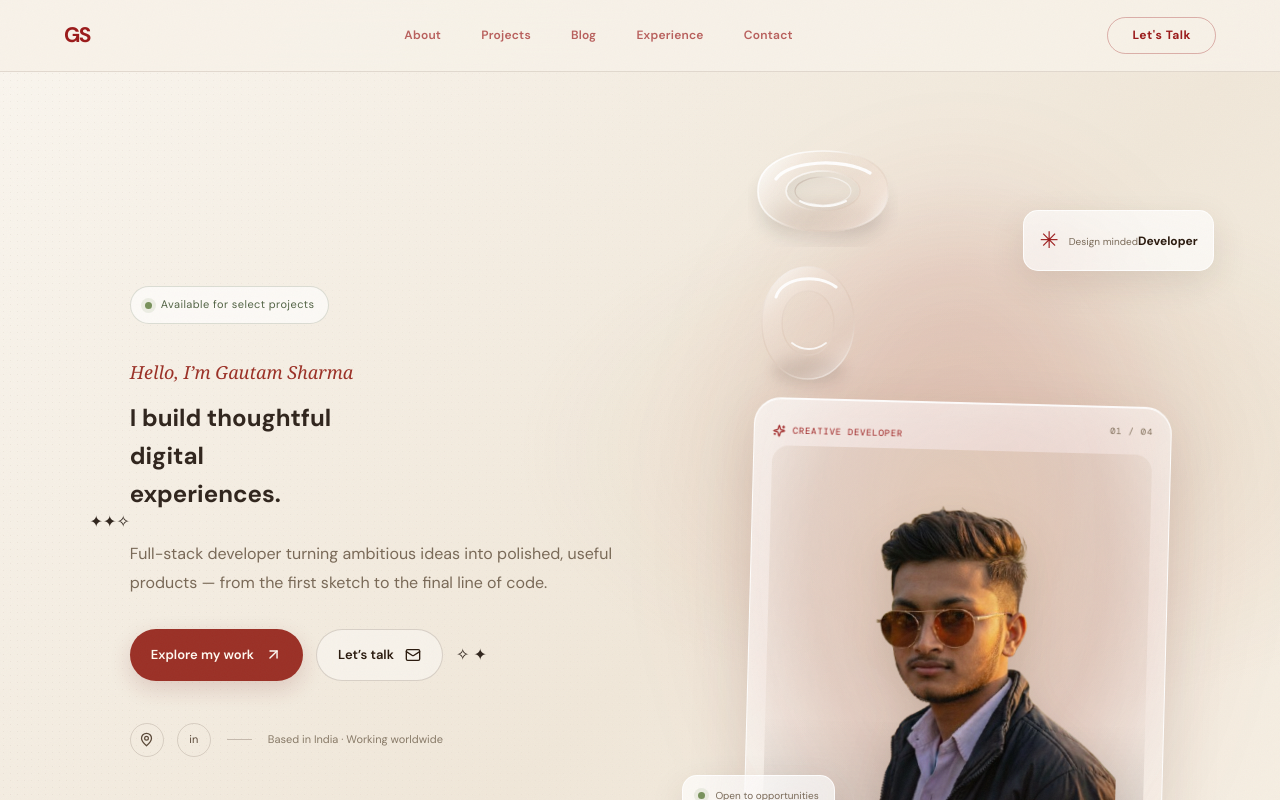
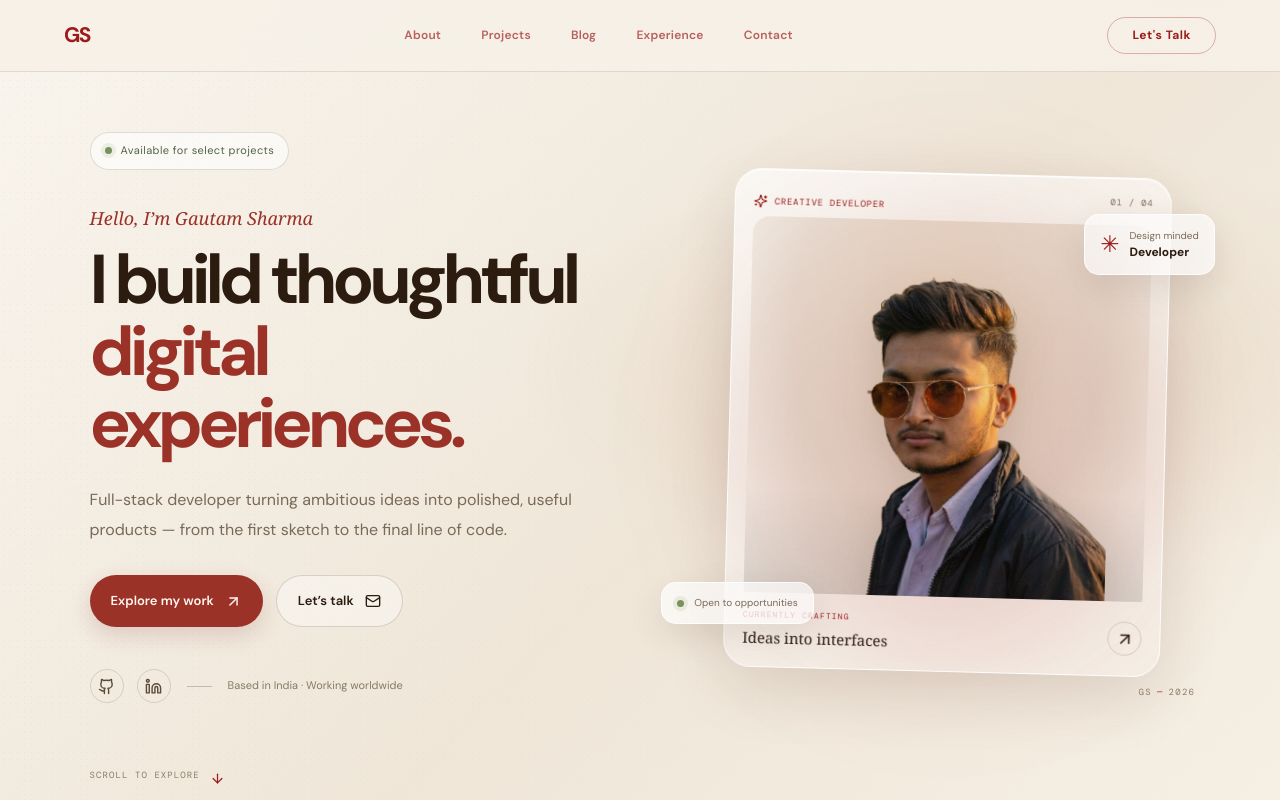
Before and after one commit to GautamSharma-coder/Gautam-Sharma, a React (Create React App) app: page / in a window 1280 px wide. Shown: the top 800 px of the page. Built offline with nearby package versions, Linux system fonts and the light colour scheme; a web font is replaced by a local one.

Commit message:
feat: add Hero component with introductory content and social links

```diff
--- a/src/components/Hero.js
+++ b/src/components/Hero.js
@@ -1,298 +1,39 @@
-import { ArrowUpRight, Mail, Sparkles } from "lucide-react";
-
-// ─── 3D GLASS ORNAMENT COMPONENTS ─────────────────────────────────────────────
-
-function GlassTorusTop() {
-  return (
-    <div className="glass-ornament glass-torus-top" aria-hidden="true">
-      <svg width="150" height="110" viewBox="0 0 150 110" fill="none" xmlns="http://www.w3.org/2000/svg">
-        <defs>
-          <filter id="torusShadow" x="-25%" y="-25%" width="150%" height="160%">
-            <feGaussianBlur in="SourceAlpha" stdDeviation="9" />
-            <feOffset dx="0" dy="14" />
-            <feComponentTransfer><feFuncA type="linear" slope="0.14" /></feComponentTransfer>
-            <feMerge>
-              <feMergeNode />
-              <feMergeNode in="SourceGraphic" />
-            </feMerge>
-          </filter>
-          <linearGradient id="torusGlassGrad" x1="20" y1="15" x2="130" y2="95" gradientUnits="userSpaceOnUse">
-            <stop offset="0%" stopColor="#ffffff" stopOpacity="0.82" />
-            <stop offset="25%" stopColor="#f7ece3" stopOpacity="0.45" />
-            <stop offset="55%" stopColor="#e8d2c2" stopOpacity="0.22" />
-            <stop offset="85%" stopColor="#f5e4d8" stopOpacity="0.55" />
-            <stop offset="100%" stopColor="#ffffff" stopOpacity="0.75" />
-          </linearGradient>
-          <linearGradient id="outerRimGlow" x1="30" y1="10" x2="120" y2="100" gradientUnits="userSpaceOnUse">
-            <stop offset="0%" stopColor="#ffffff" stopOpacity="0.95" />
-            <stop offset="35%" stopColor="#ffffff" stopOpacity="0.6" />
-            <stop offset="70%" stopColor="#d5bba8" stopOpacity="0.25" />
-            <stop offset="100%" stopColor="#ffffff" stopOpacity="0.8" />
-          </linearGradient>
-          <linearGradient id="innerRimGlow" x1="50" y1="35" x2="100" y2="75" gradientUnits="userSpaceOnUse">
-            <stop offset="0%" stopColor="#8c6d58" stopOpacity="0.35" />
-            <stop offset="50%" stopColor="#ffffff" stopOpacity="0.85" />
-            <stop offset="100%" stopColor="#ffffff" stopOpacity="0.4" />
-          </linearGradient>
-        </defs>
-
-        {/* Ambient shadow */}
-        <ellipse cx="75" cy="80" rx="54" ry="18" fill="rgba(80, 50, 35, 0.12)" filter="blur(8px)" />
-
-        {/* Torus body */}
-        <path
-          d="M 75 14 C 112 14 140 28 140 54 C 140 80 112 94 75 94 C 38 94 10 80 10 54 C 10 28 38 14 75 14 Z M 75 34 C 55 34 38 43 38 54 C 38 65 55 74 75 74 C 95 74 112 65 112 54 C 112 43 95 34 75 34 Z"
-          fill="url(#torusGlassGrad)"
-          fillRule="evenodd"
-          stroke="url(#outerRimGlow)"
-          strokeWidth="1.6"
-          filter="url(#torusShadow)"
-        />
-
-        {/* Specular Glint Arc on Top Outer Edge */}
-        <path
-          d="M 28 42 C 40 24 95 20 122 36"
-          stroke="#ffffff"
-          strokeWidth="3.2"
-          strokeLinecap="round"
-          opacity="0.92"
-        />
-
-        {/* Secondary Glint Arc on Inner Lower Edge */}
-        <path
-          d="M 52 64 C 65 71 85 71 98 64"
-          stroke="#ffffff"
-          strokeWidth="2"
-          strokeLinecap="round"
-          opacity="0.85"
-        />
-
-        {/* Hole inner rim */}
-        <ellipse cx="75" cy="54" rx="28" ry="14" stroke="url(#innerRimGlow)" strokeWidth="1.2" fill="none" opacity="0.75" />
-      </svg>
-    </div>
-  );
-}
-
-function GlassTorusBottom() {
-  return (
-    <div className="glass-ornament glass-torus-bottom" aria-hidden="true">
-      <svg width="120" height="140" viewBox="0 0 120 140" fill="none" xmlns="http://www.w3.org/2000/svg">
-        <defs>
-          <linearGradient id="torusVertGrad" x1="15" y1="15" x2="105" y2="125" gradientUnits="userSpaceOnUse">
-            <stop offset="0%" stopColor="#ffffff" stopOpacity="0.85" />
-            <stop offset="30%" stopColor="#f3e5db" stopOpacity="0.4" />
-            <stop offset="70%" stopColor="#dfcbbe" stopOpacity="0.22" />
-            <stop offset="100%" stopColor="#ffffff" stopOpacity="0.78" />
-          </linearGradient>
-          <linearGradient id="torusVertStroke" x1="20" y1="10" x2="100" y2="130" gradientUnits="userSpaceOnUse">
-            <stop offset="0%" stopColor="#ffffff" stopOpacity="0.95" />
-            <stop offset="50%" stopColor="#d5bba8" stopOpacity="0.3" />
-            <stop offset="100%" stopColor="#ffffff" stopOpacity="0.85" />
-          </linearGradient>
-        </defs>
-
-        <ellipse cx="60" cy="115" rx="36" ry="14" fill="rgba(60, 40, 30, 0.14)" filter="blur(7px)" />
-
-        <path
-          d="M 60 12 C 86 12 106 36 106 68 C 106 100 86 124 60 124 C 34 124 14 100 14 68 C 14 36 34 12 60 12 Z M 60 36 C 45 36 34 50 34 68 C 34 86 45 100 60 100 C 75 100 86 86 86 68 C 86 50 75 36 60 36 Z"
-          fill="url(#torusVertGrad)"
-          fillRule="evenodd"
-          stroke="url(#torusVertStroke)"
-          strokeWidth="1.5"
-        />
-
-        <path
-          d="M 28 42 C 34 22 70 18 88 32"
-          stroke="#ffffff"
-          strokeWidth="3"
-          strokeLinecap="round"
-          opacity="0.9"
-        />
-        <path
-          d="M 44 88 C 54 96 68 96 78 88"
-          stroke="#ffffff"
-          strokeWidth="1.8"
-          strokeLinecap="round"
-          opacity="0.8"
-        />
-      </svg>
-    </div>
-  );
-}
+import { ArrowDown, ArrowUpRight, Github, Linkedin, Mail, Sparkles } from "lucide-react";
 
 export default function HeroPoster() {
   return (
     <section className="modern-hero" id="hero" aria-labelledby="hero-title">
-      {/* ── AMBIENT GLOW ORBS & BACKGROUND SHAPES ── */}
-      <div className="hero-mesh-bg" aria-hidden="true">
-        {/* Top-right vibrant warm terracotta-peach orb */}
-        <div className="hero-glow-orb orb-warm" />
-        {/* Deep dark charcoal/slate shadow cloud */}
-        <div className="hero-glow-orb orb-dark" />
-        {/* Center warm radiance */}
-        <div className="hero-glow-orb orb-center" />
-        {/* Top-left aura ring */}
-        <div className="hero-aura-ring" />
-
-        {/* Scattered background starburst sparkles */}
-        <span className="hero-bg-sparkle sparkle-pos-1">✦</span>
-        <span className="hero-bg-sparkle sparkle-pos-2">✦</span>
-        <span className="hero-bg-sparkle sparkle-pos-3">✧</span>
-      </div>
-
+      <div className="hero-orb hero-orb-one" aria-hidden="true" />
+      <div className="hero-orb hero-orb-two" aria-hidden="true" />
       <div className="hero-inner">
-        {/* ═══ LEFT FROSTED GLASS CARD CONTAINER ═══ */}
-        <div className="hero-glass-panel">
-          {/* Status Pill */}
-          <div className="hero-eyebrow">
-            <span className="hero-status-dot" />
-            <span>Available for select projects</span>
+        <div className="hero-copy">
+          <div className="hero-eyebrow"><span className="hero-status-dot" /> Available for select projects</div>
+          <p className="hero-kicker">Hello, I’m Gautam Sharma</p>
+          <h1 id="hero-title">I build thoughtful<br /><span>digital experiences.</span></h1>
+          <p className="hero-description">Full-stack developer turning ambitious ideas into polished, useful products — from the first sketch to the final line of code.</p>
+          <div className="hero-actions">
+            <a className="hero-button hero-button-primary" href="#projects">Explore my work <ArrowUpRight size={17} /></a>
+            <a className="hero-button hero-button-secondary" href="#contact">Let’s talk <Mail size={16} /></a>
           </div>
-
-          {/* Greeting */}
-          <p className="hero-kicker">Hello, I’m Gautam Sharma</p>
-
-          {/* Main Headline */}
-          <h1 id="hero-title">
-            I build thoughtful<br />
-            <span className="hero-highlight">digital<br />experiences.</span>
-          </h1>
-
-          {/* Paragraph */}
-          <p className="hero-description">
-            Full-stack developer turning ambitious ideas into polished, useful
-            products — from the first sketch to the final line of code.
-          </p>
-
-          {/* Actions Button Row */}
-          <div className="hero-actions">
-            <a className="hero-button hero-button-primary" href="#projects">
-              Explore my work <ArrowUpRight size={17} />
-            </a>
-            <a className="hero-button hero-button-secondary" href="#contact">
-              Let’s talk <Mail size={16} />
-            </a>
-            {/* Hand-drawn style decorative sparkles */}
-            <span className="hero-btn-sparkles" aria-hidden="true">✧ ✦</span>
-          </div>
-
-          {/* Meta / Social Row */}
           <div className="hero-socials" aria-label="Social links">
-            <a
-              href="https://github.com/GautamSharma-coder"
-              target="_blank"
-              rel="noreferrer"
-              className="hero-social-btn"
-              aria-label="GitHub"
-            >
-              {/* Location pin / marker icon like in image */}
-              <svg width="15" height="15" viewBox="0 0 24 24" fill="none" stroke="currentColor" strokeWidth="2" strokeLinecap="round" strokeLinejoin="round">
-                <path d="M12 2a8 8 0 0 0-8 8c0 5.25 8 12 8 12s8-6.75 8-12a8 8 0 0 0-8-8z" />
-                <circle cx="12" cy="10" r="3" />
-              </svg>
-            </a>
-            <a
-              href="https://linkedin.com"
-              target="_blank"
-              rel="noreferrer"
-              className="hero-social-btn"
-              aria-label="LinkedIn"
-            >
-              <span className="hero-in-text">in</span>
-            </a>
+            <a href="https://github.com/GautamSharma-coder" target="_blank" rel="noreferrer" aria-label="GitHub"><Github size={17} /></a>
+            <a href="https://linkedin.com" target="_blank" rel="noreferrer" aria-label="LinkedIn"><Linkedin size={17} /></a>
             <span className="hero-social-rule" />
-            <span className="hero-location-text">Based in India · Working worldwide</span>
+            <span>Based in India · Working worldwide</span>
           </div>
         </div>
-
-        {/* ═══ RIGHT PHOTO SHOWCASE & 3D GLASS COMPOSITION ═══ */}
         <div className="hero-visual">
-          {/* Background Layered Frosted Card (creates depth stack) */}
-          <div className="hero-card-layer-back" aria-hidden="true" />
-
-          {/* 3D Floating Glass Toruses & Droplets */}
-          <GlassTorusTop />
-          <GlassTorusBottom />
-          {/* Glass Bubble / Sphere */}
-          <div className="glass-ornament glass-sphere" aria-hidden="true">
-            <div className="glass-sphere-body" />
+          <div className="hero-glass-card">
+            <div className="hero-card-top"><span><Sparkles size={14} /> CREATIVE DEVELOPER</span><span>01 / 04</span></div>
+            <div className="hero-image-wrap"><img src="/gk1.png" alt="Gautam Sharma" /></div>
+            <div className="hero-card-bottom"><div><span className="hero-card-label">CURRENTLY CRAFTING</span><strong>Ideas into interfaces</strong></div><span className="hero-card-arrow"><ArrowUpRight size={19} /></span></div>
           </div>
-          {/* Glass Vertical Capsule */}
-          <div className="glass-ornament glass-capsule" aria-hidden="true" />
-
-          {/* Sparkle burst tick marks above top right */}
-          <div className="sparkle-burst" aria-hidden="true">
-            <span className="burst-tick tick-1" />
-            <span className="burst-tick tick-2" />
-            <span className="burst-tick tick-3" />
-          </div>
-
-          {/* Foreground Main Photo Card */}
-          <div className="hero-glass-card">
-            {/* Top Bar inside card */}
-            <div className="hero-card-top">
-              <span>
-                <Sparkles size={13} /> CREATIVE DEVELOPER
-              </span>
-              <span>01 / 04</span>
-            </div>
-
-            {/* Photo Container with warm glow backdrop */}
-            <div className="hero-image-wrap">
-              <img src="/gk1.png" alt="Gautam Sharma" />
-            </div>
-
-            {/* Bottom Bar inside card */}
-            <div className="hero-card-bottom">
-              <div>
-                <span className="hero-card-label">CURRENTLY CRAFTING</span>
-                <strong>Ideas into interfaces</strong>
-              </div>
-              <span className="hero-card-arrow">
-                <ArrowUpRight size={18} />
-              </span>
-            </div>
-          </div>
-
-          {/* Floating Chip Top-Right: Design minded Developer */}
-          <div className="hero-float-chip hero-chip-top">
-            <span className="hero-chip-icon">✳</span>
-            <div>
-              <span className="hero-chip-sub">Design minded</span>
-              <strong className="hero-chip-title">Developer</strong>
-            </div>
-          </div>
-
-          {/* Floating Chip Lower-Left: Open to opportunities */}
-          <div className="hero-float-chip hero-chip-bottom">
-            <span className="hero-chip-pulse" />
-            <span>Open to opportunities</span>
-          </div>
-
-          {/* Bottom Index & Pagination Dots below card */}
-          <div className="hero-visual-footer">
-            <div className="hero-visual-index">05 — 2026</div>
-            <div className="hero-pagination-dots" aria-hidden="true">
-              <span className="dot active" />
-              <span className="dot" />
-              <span className="dot" />
-              <span className="dot" />
-              <span className="dot" />
-              <span className="dot" />
-            </div>
-          </div>
+          <div className="hero-float-chip hero-chip-top"><span className="hero-chip-icon">✳</span><span>Design minded<br /><strong>Developer</strong></span></div>
+          <div className="hero-float-chip hero-chip-bottom"><span className="hero-chip-pulse" /> Open to opportunities</div>
+          <div className="hero-visual-index">GS<span>—</span>2026</div>
         </div>
       </div>
-
-      {/* ═══ SCROLL TO EXPLORE WITH PLAYFUL CURVED ARROW ═══ */}
-      <a className="hero-scroll" href="#about">
-        <span>SCROLL TO EXPLORE</span>
-        <svg width="24" height="24" viewBox="0 0 24 24" fill="none" xmlns="http://www.w3.org/2000/svg">
-          <path d="M5 6 C5 15 10 19 19 19" stroke="#9e3b2e" strokeWidth="1.8" strokeLinecap="round" />
-          <path d="M14 14 L19 19 L14 24" stroke="#9e3b2e" strokeWidth="1.8" strokeLinecap="round" strokeLinejoin="round" />
-        </svg>
-      </a>
+      <a className="hero-scroll" href="#about"><span>SCROLL TO EXPLORE</span><ArrowDown size={15} /></a>
     </section>
   );
 }
```
